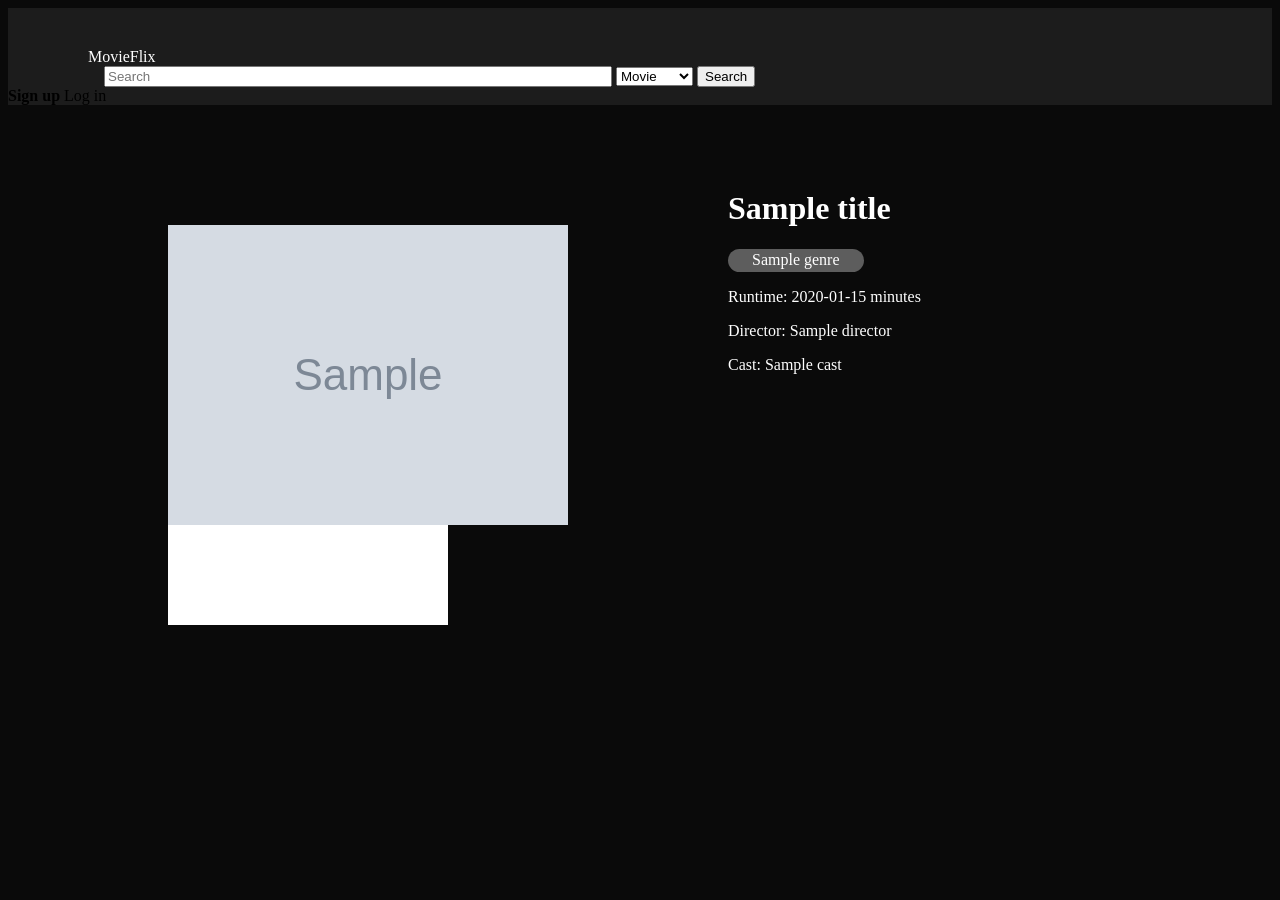
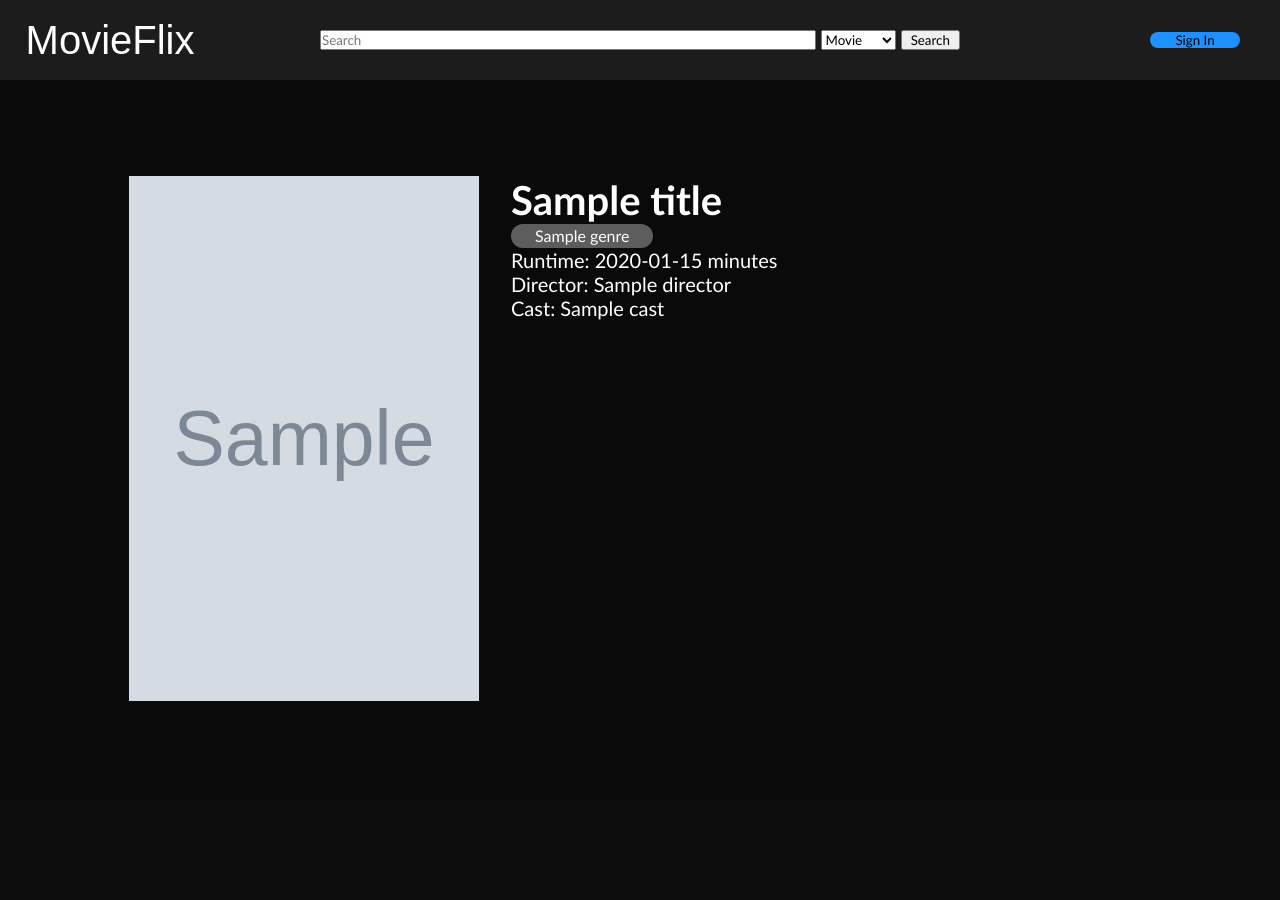
Before and after one commit to Dior15/BlueCircuit, a Flask app: template client/templates/moviepage.html in a window 1280 px wide. Shown: the top 900 px of the page. After the commit the page ends 701 px from the top, so only its background shows below. Run offline with Flask 3, Linux system fonts and the light colour scheme; the template is opened without the code that fills it: most values are stand-ins (such as "Sample title", 1, 10 or a date in 2020); grey boxes marked "Sample" are stand-in pictures.

Commit message:
Nathaniel's movie page styling

```diff
--- a/client/static/moviepagestyle.css
+++ b/client/static/moviepagestyle.css
@@ -1,34 +1,37 @@
-.header{
-    background-color: #1c1c1c;
+* {
+    margin: 0px;
+    padding: 0px;
+    box-sizing:border-box;
   }
-
-.web-name{
-    color: white;
-    padding-left: 10vh;
-    padding-top: 5vh;
+  h1 {
+    font-size:40px;
   }
-
-#search-bar{
-    margin-left: 12vh;
+  p {
+    font-size:20px;
   }
 
   body{
       background-color: #0a0a0a;
-    height: 250vh;
   }
 
   .movie-poster{
-    margin-left: 20vh;;
-    margin-top: 15vh;
-    height: 50vh;
-    width: 35vh;
+      margin-left: auto;
+      margin-top: 12vh;
+      height: 65.625vh;
+      width: 43.75vh;
       background-color: white;
       color: black;
   }
+  .movie-poster img {
+    height:65.625vh;
+    width:43.75vh;
+  }
 
   #movie-info{
-    padding-left: 35vh;;
-    margin-top: 8vh;
+      margin-top: 12vh;
+      margin-left: 4vh;
+      margin-right:auto;
+      width: 80vh;
       color: white;
   }
 
--- a/client/templates/moviepage.html
+++ b/client/templates/moviepage.html
@@ -6,13 +6,16 @@
         <meta http-equiv="X-UA-Compatible" content="IE=edge">
         <meta name="viewport" content="width=device-width, initial-scale=1.0">
         <title>MovieFlix</title>
+        <link rel="stylesheet" href="{{ url_for('static', filename ='style.css')}}">
         <link rel="stylesheet" href="{{ url_for('static', filename='moviepagestyle.css')}}">
     </head>
 
     <body>
-        <nav class="navbar header box">
-            <div class="navbar-brand title is-3 web-name">MovieFlix</div>
-            <form action="/search" method="POST" class="navbar-item" id="search-bar">
+      <header>
+        <div id="web-name">MovieFlix</div>
+
+        <div id="searchItems">
+          <form action="/search" method="POST" id="search-bar">
               <input type="text" id="query" name="query" placeholder="Search" required style="width: 500px;">
 
               <select id="category" name="category">
@@ -23,28 +26,21 @@
 
               <button type="submit" id="searchButton">Search</button>
           </form>
-            <div class="navbar-end">
-                <div class="navbar-item">
-                  <div class="buttons">
-                    <a class="button">
-                      <strong>Sign up</strong>
-                    </a>
-                    <a class="button">
-                      Log in
-                    </a>
-                  </div>
-                </div>
         </div>
 
-        </nav>
+        <button class="signin" id="signin-header">Sign In</button>
+      </header>
 
       <div class="is-flex">
         <div class="movie-poster"><img src="{{ poster_url }}" alt="{{ title }}"></div>
         <div id="movie-info">
+
           <h1 class="movie-title">{{ title }}</h1>
+
           <div class="is-flex spaced-between">
             <div class="genre">{{ genres | join(', ') }}</div>
           </div>
+
           <div class="">
             <p>Runtime: {{ runtime }} minutes</p>
             <p>Director: {{ director }}</p>
@@ -54,6 +50,5 @@
         </div>
       </div>
 
-
     </body>
 </html>
```
Lines whose indentation alone changed are shown as unchanged.
